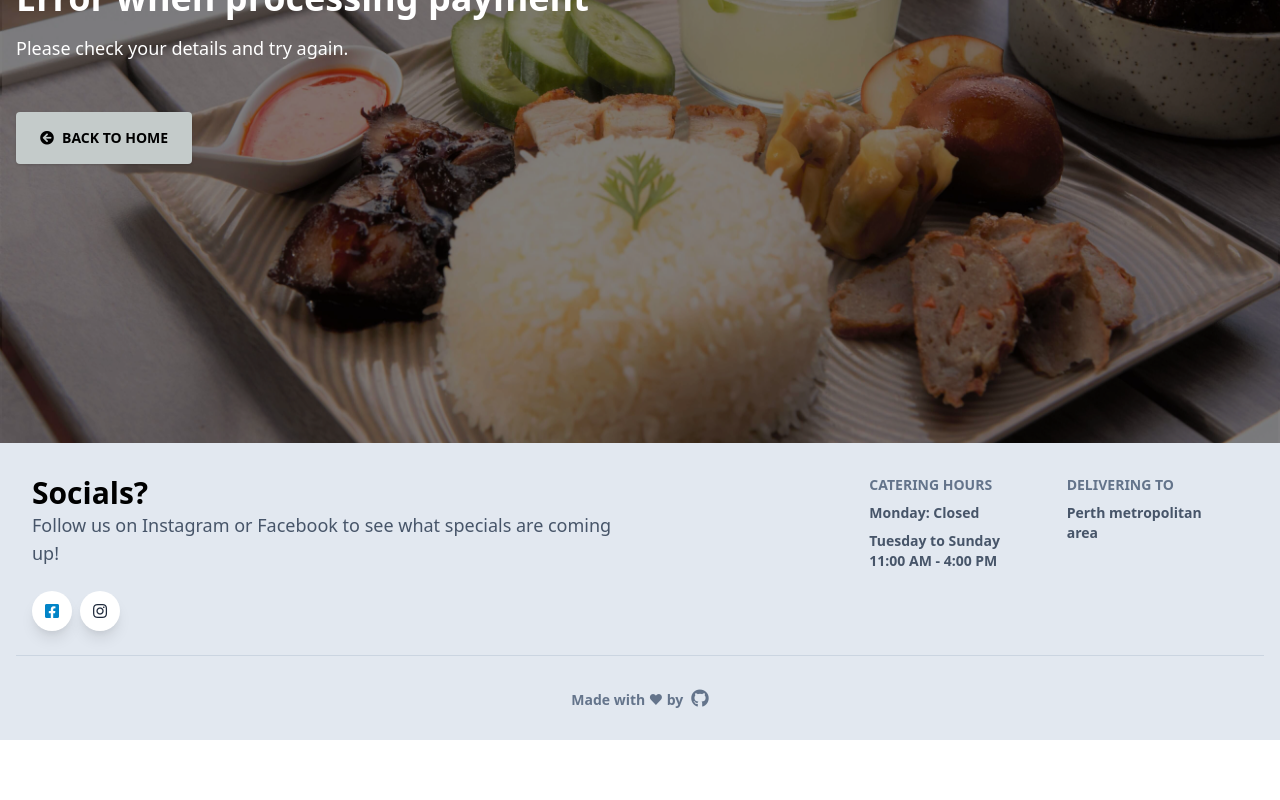
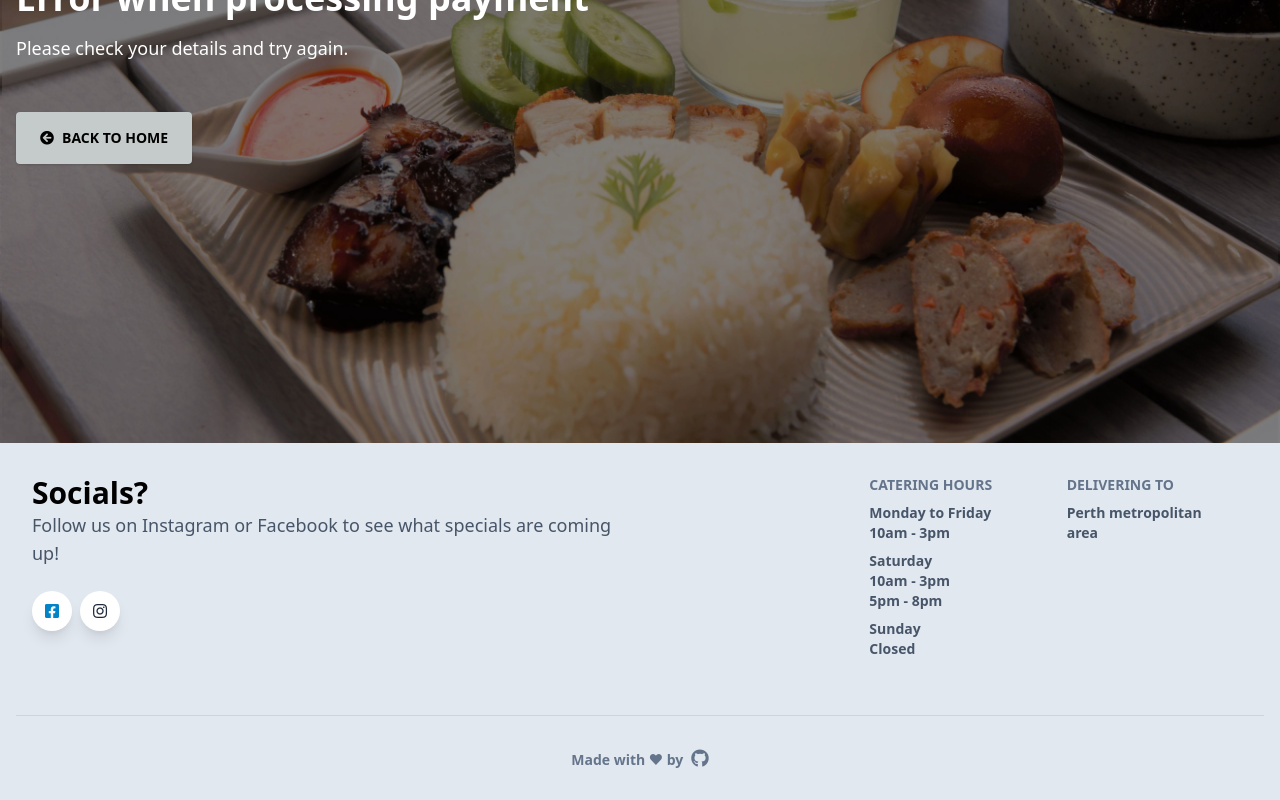
Before and after one commit to timeitel/7aprons-next, a Next.js app: page /error in a window 1280 px wide. Shown: the part 357-1157 px from the top of the page. Before the commit the page ends 1097 px from the top, so only its background shows below. Built offline with nearby package versions, Linux system fonts and the light colour scheme.

Commit message:
feat: update hours

```diff
--- a/components/Footer/Footer.tsx
+++ b/components/Footer/Footer.tsx
@@ -43,11 +43,17 @@ export const Footer = () => {
                 </span>
                 <ul className="list-unstyled">
                   <li className="text-blueGray-600 hover:text-blueGray-800 font-semibold block pb-2 text-sm">
-                    Monday: Closed
+                    Monday to Friday
+                    <br /> 10am - 3pm
                   </li>
                   <li className="text-blueGray-600 hover:text-blueGray-800 font-semibold block pb-2 text-sm">
-                    Tuesday to Sunday
-                    <br /> 11:00 AM - 4:00 PM
+                    Saturday
+                    <br /> 10am - 3pm
+                    <br /> 5pm - 8pm
+                  </li>
+                  <li className="text-blueGray-600 hover:text-blueGray-800 font-semibold block pb-2 text-sm">
+                    Sunday
+                    <br /> Closed
                   </li>
                 </ul>
               </div>
```
